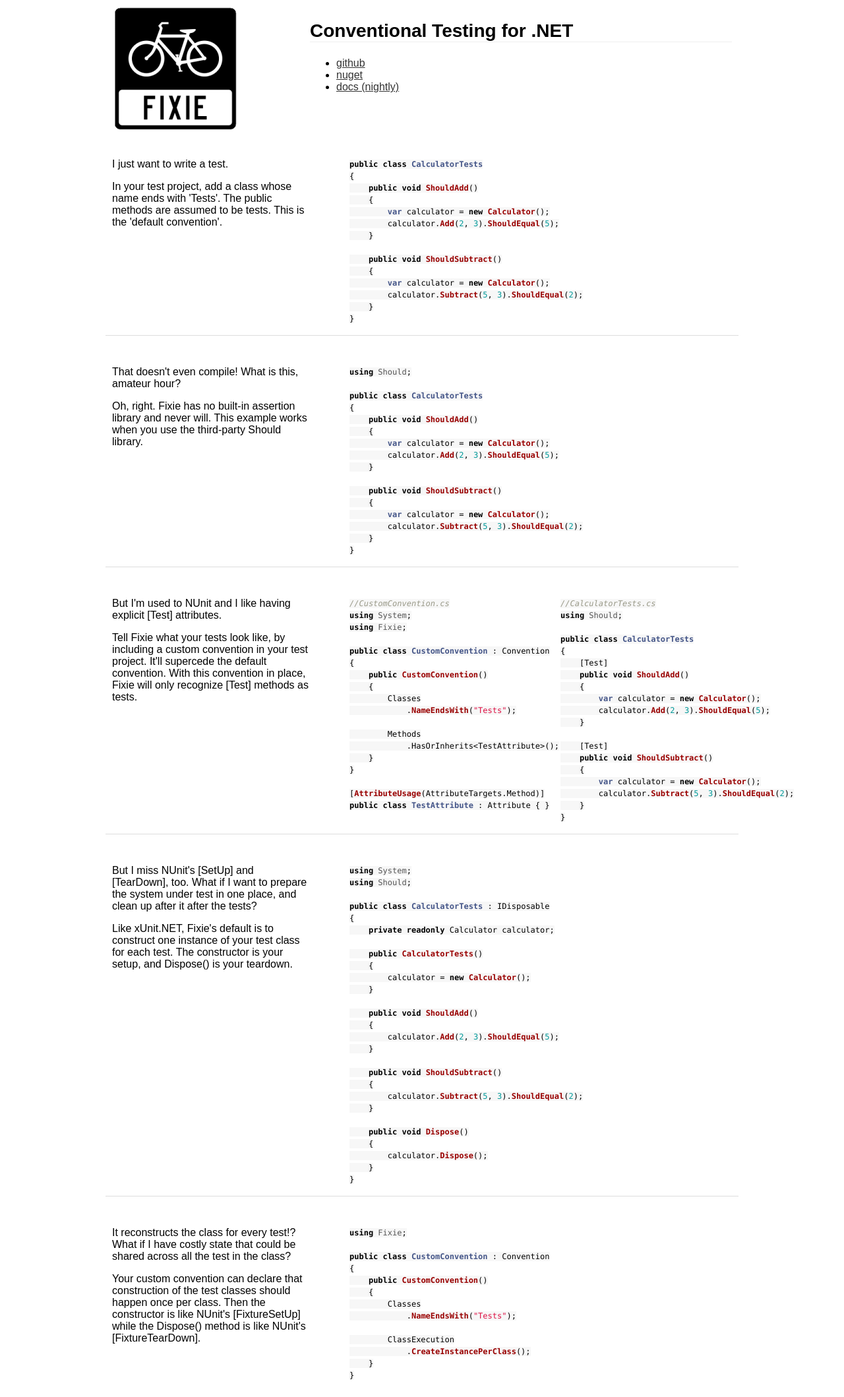
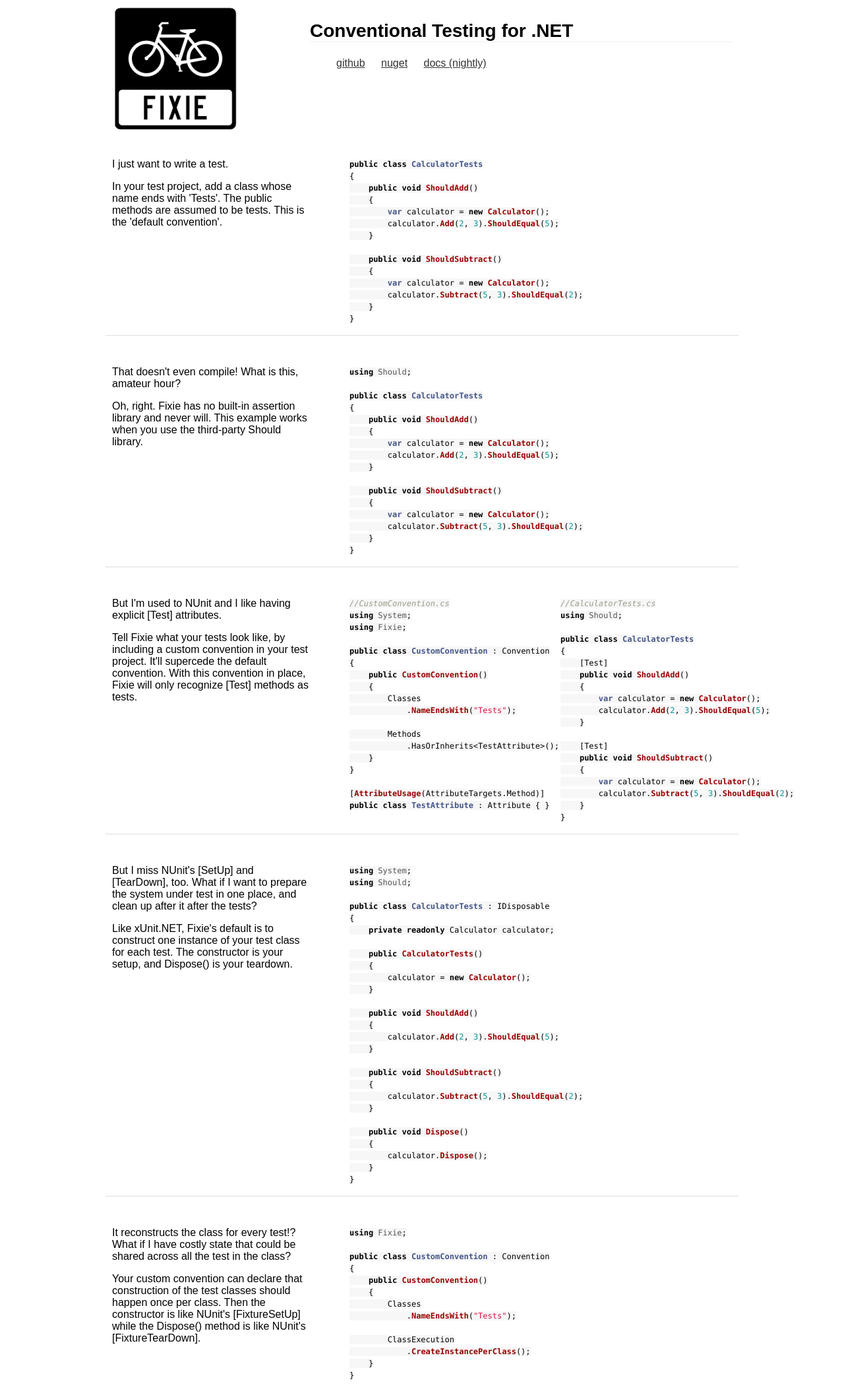
Before and after one commit to fixie/fixie.github.io, a Jekyll site: the page built from index.html, in a window 1280 px wide. Shown: the whole page at 66% size. Built offline with Jekyll 4.4.1, drawn with Linux system fonts in a browser that asks for light colours.

Commit message:
Update base.css

```diff
--- a/stylesheets/base.css
+++ b/stylesheets/base.css
@@ -1,5 +1,27 @@
+html {
+  font-family: sans-serif;
+  font-size: 16px;
+}
+
 body {
   background: #fff;
+}
+
+#navigation li {
+  display: inline;
+  margin: 0 20px 0 0;
+  margin-bottom: 130px;
+  align: center;
+}
+
+h1 {
+  font-size: 2.25em;
+  border-bottom: 1px solid #000;
+}
+
+h2 {
+  font-size: 1.75em;
+  border-bottom: 1px solid #eee;
 }
 
 hr {
@@ -20,22 +42,7 @@
   color: #000;
 }
 
-html {
-  font-family: sans-serif;
-  font-size: 16px;
-}
-
 code {
   font: 12px Consolas, "Liberation Mono", Menlo, Courier, monospace;
   background-color: #f7f7f7;
 }
-
-h1 {
-  font-size: 2.25em;
-  border-bottom: 1px solid #000;
-}
-
-h2 {
-  font-size: 1.75em;
-  border-bottom: 1px solid #eee;
-}
```
